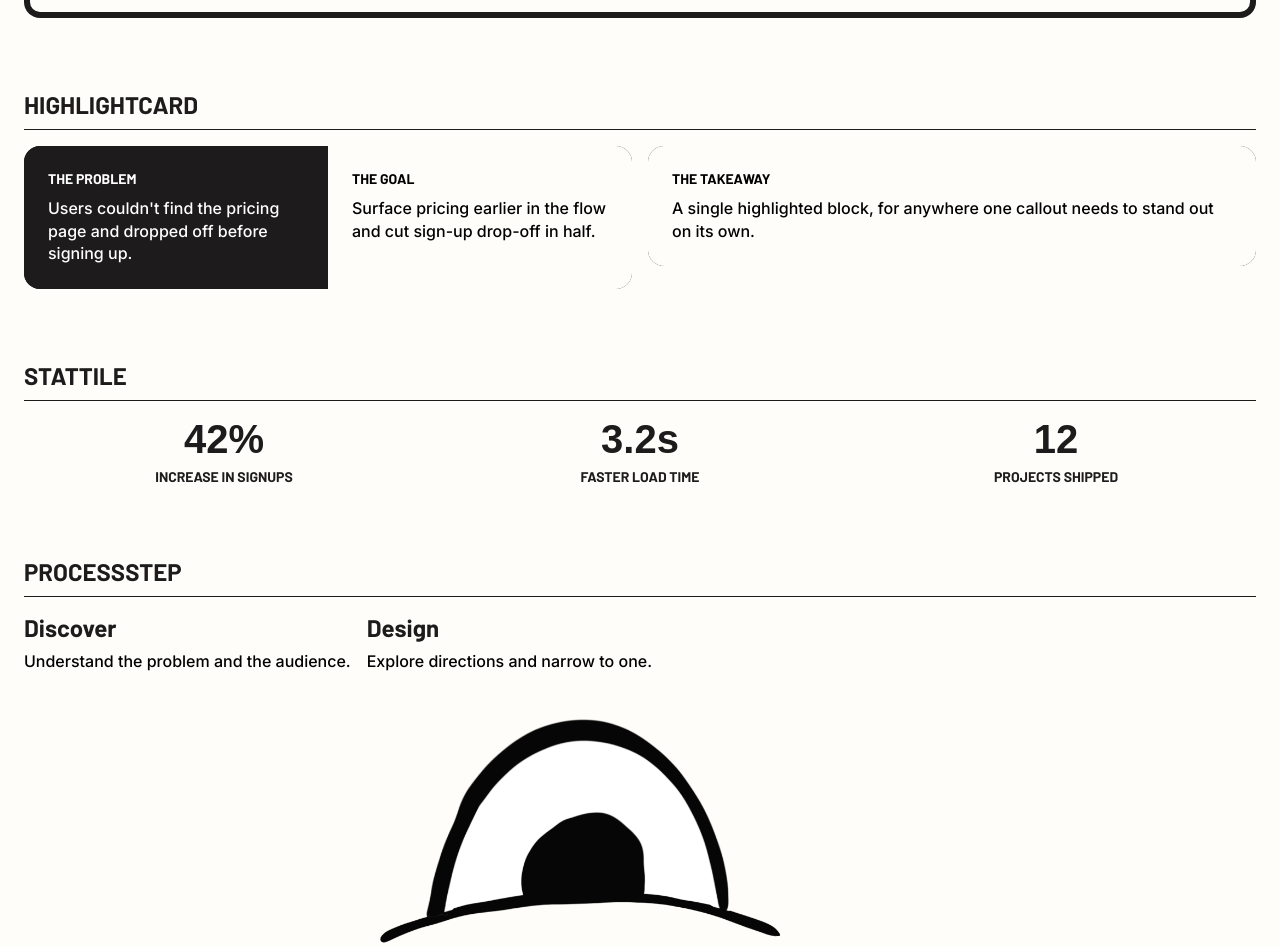
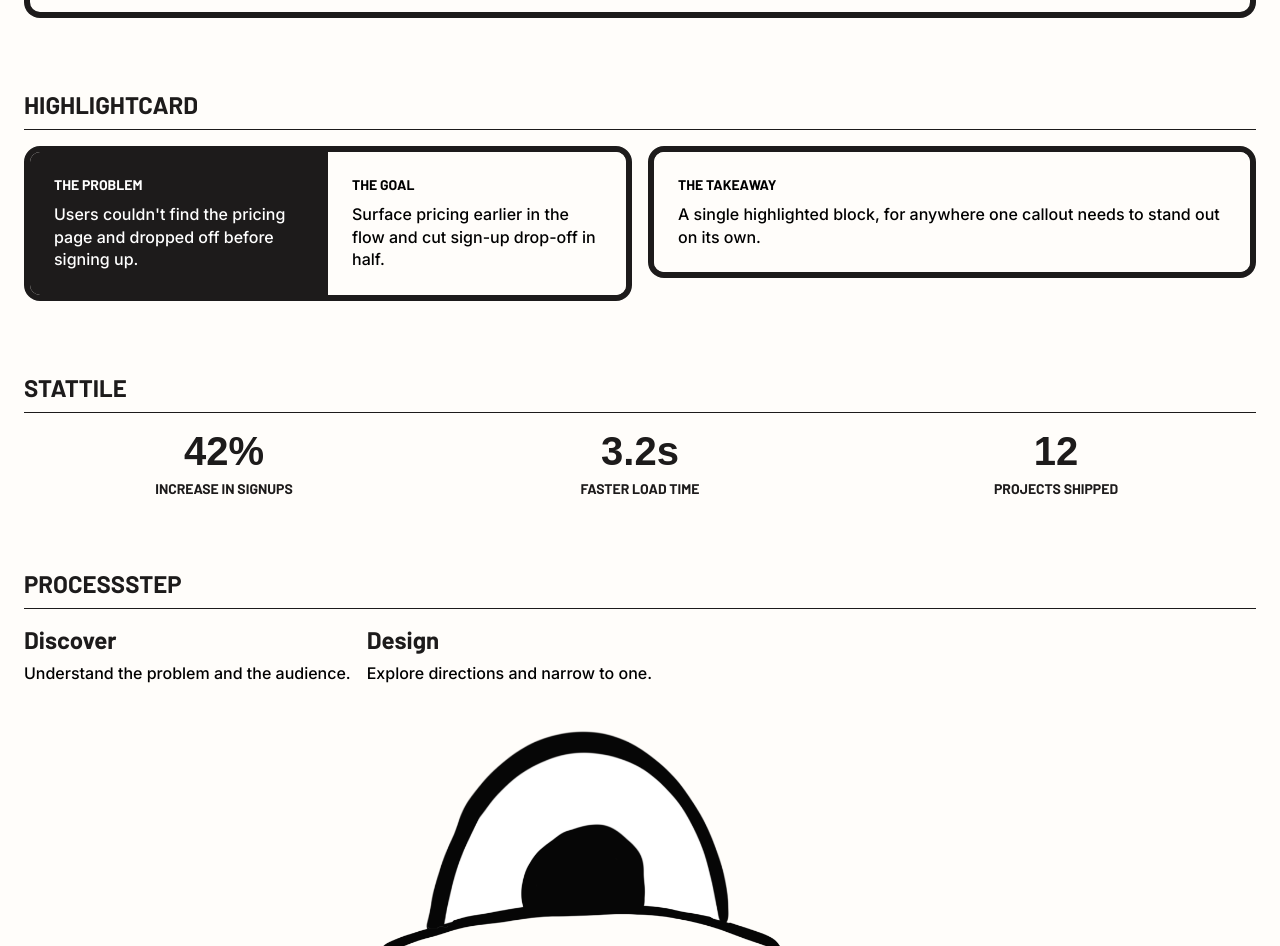
Before and after one commit to Fauxdeedle/site-portfolio, a Next.js app: page /style-guide in a window 1280 px wide. Shown: the part 2853-3799 px from the top of the page. Built offline with nearby package versions, Linux system fonts and the light colour scheme; a web font is replaced by a local one.

Commit message:
updated fature-card component

```diff
--- a/components/HighlightCard.module.css
+++ b/components/HighlightCard.module.css
@@ -4,7 +4,7 @@
   flex: 1 1 480px;
   border-radius: var(--radius-lg);
   overflow: hidden;
-  box-shadow: var(--outline-thick);
+  border: var(--stroke-heavy) solid var(--ink);
   box-sizing: border-box;
 }
 
```
